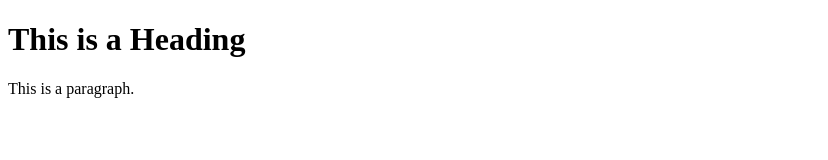
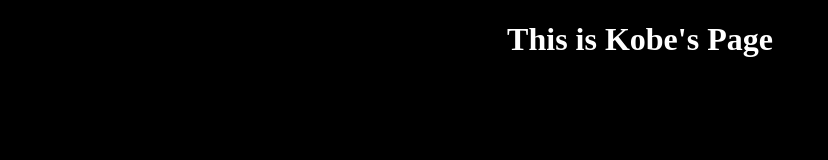
Before and after one commit to ChrisGuenther333/Day3Project, a plain HTML site: page P1.html in a window 1280 px wide. Shown: the whole page, without its empty margins (0-828 px from the left). Drawn offline with Linux system fonts and the light colour scheme.

Commit message:
updated commitThu, Jan 11, 2024  7:38:24 AM

```diff
--- a/P1.html
+++ b/P1.html
@@ -2,12 +2,12 @@
 <html>
 <head>
 <title>Page 1</title>
-<link>
+<link rel="stylesheet" href="P1main.css">
 </head>
 <body>
 
-<h1>This is a Heading</h1>
-<p>This is a paragraph.</p>
+<h1>This is Kobe's Page</h1>
+
 
 </body>
 </html>
--- a/P1main.css
+++ b/P1main.css
@@ -1,5 +1,5 @@
 body {
-    background-color: lightblue;
+    background-color: black;
   }
 
   h1 {
```
